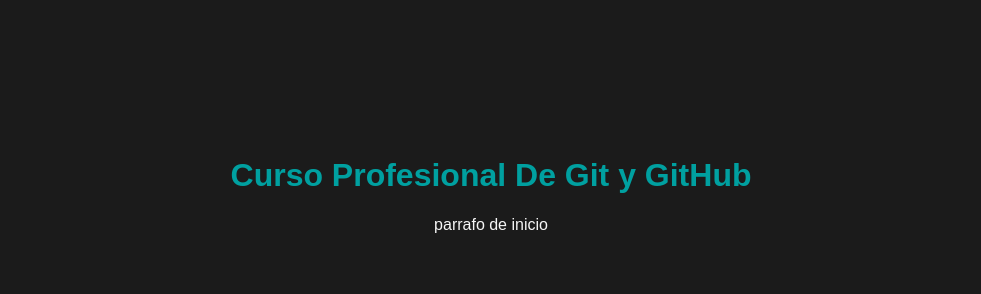
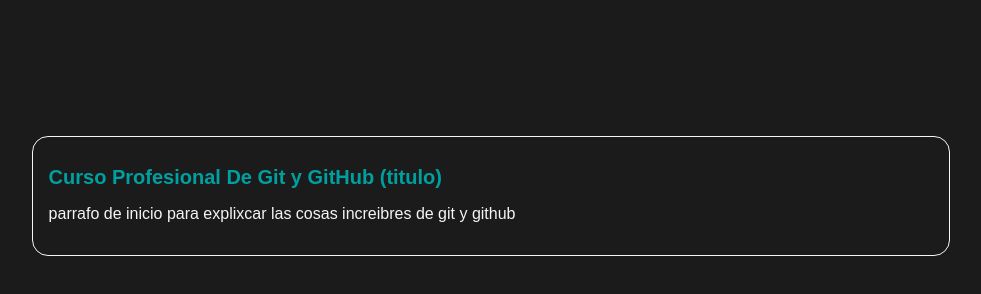
Before and after one commit to YakeCode/curso-gityGithub, a plain HTML site: page proyecto1/index.html in a window 1280 px wide. Shown: the whole page, without its empty margins (149-1130 px from the left). Drawn offline with Linux system fonts and the light colour scheme.

Commit message:
commit a la rama main del blog

```diff
--- a/proyecto1/css/style.css
+++ b/proyecto1/css/style.css
@@ -6,6 +6,18 @@ body{
     padding-top: 10%;
 }
 
-h1{
+
+
+#Container{
+    width: 70%;
+    padding: 1rem;
+    border:1px solid whitesmoke;
+    border-radius:1rem ;
+    margin:0 auto;
+    text-align: left;
+
+}
+#Container h1{
+    font-size: 20px;
     color: rgb(0, 160, 160);
 }
--- a/proyecto1/index.html
+++ b/proyecto1/index.html
@@ -7,7 +7,13 @@
     <title>curso de GitHub</title>
 </head>
 <body>
-    <h1>Curso Profesional De Git y GitHub</h1>
-    <p>parrafo de inicio</p>
+    <div id="Container">
+        <div id="post">
+            <h1>Curso Profesional De Git y GitHub (titulo)</h1>
+            <p>parrafo de inicio para explixcar las cosas increibres de git y github</p>
+        </div>
+
+    </div>
+
 </body>
 </html>
```
Also changed, not shown: apuntes.txt.
